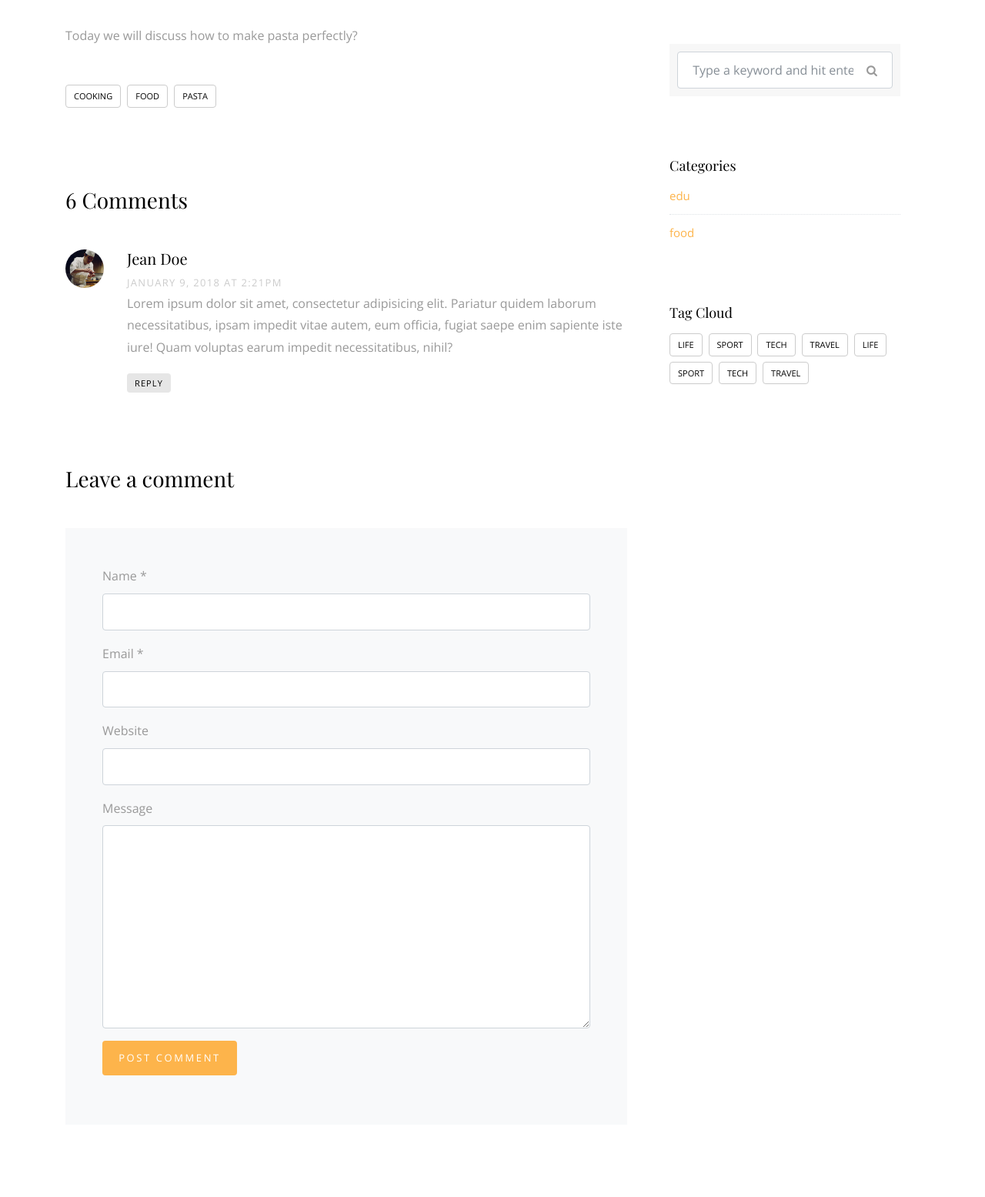
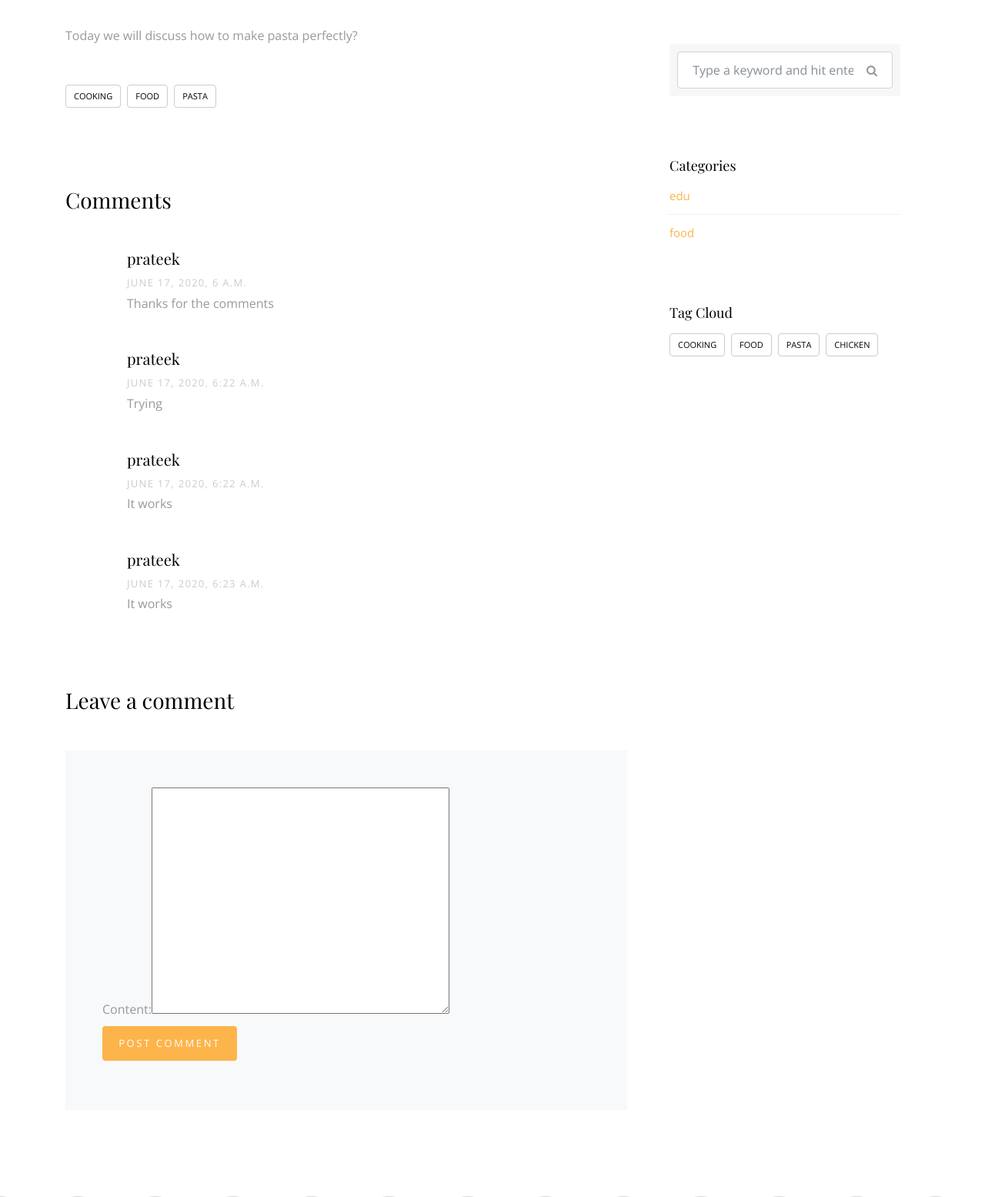
Before and after one commit to prateek-adhikari/restaurant, a Django app: page /blog/1 in a window 1280 px wide. Shown: the part 720-2275 px from the top of the page at 77% size. Run offline with Django 3.2, Linux system fonts and the light colour scheme; data comes from the database, SQL or seed files in the repository; both versions use the stored data as it was after the commit; parts of the project's set-up code (start-up, migrations or seed data) failed here and were passed over; some libraries are stand-ins or nearby versions; some web fonts are replaced.

Commit message:
Adding Comments

```diff
--- a/blog/admin.py
+++ b/blog/admin.py
@@ -1,8 +1,9 @@
 from django.contrib import admin
-from blog.models import Post,Category
+from blog.models import Post,Category,Comment
 # Register your models here.
 
 admin.site.register([
     Post,
     Category,
+    Comment,
 ])
--- /dev/null
+++ b/blog/forms.py
@@ -0,0 +1,8 @@
+from django import forms
+from blog.models import Comment
+class CommentForm(forms.ModelForm):
+    class Meta:
+        model = Comment
+        fields = [
+            'content',
+        ]
--- a/blog/models.py
+++ b/blog/models.py
@@ -17,3 +17,11 @@
     category_name = models.CharField(max_length=50)
     def __str__(self):
         return self.category_name
+
+class Comment(models.Model):
+    user = models.ForeignKey(User, on_delete=models.CASCADE)
+    post = models.ForeignKey(Post, on_delete=models.CASCADE)
+    content = models.TextField()
+    created = models.DateTimeField(auto_now_add=True)
+    def __str__(self):
+        return self.content
--- a/blog/templates/blog/blog-single.html
+++ b/blog/templates/blog/blog-single.html
@@ -30,54 +30,33 @@
                     <div class="tag-widget post-tag-container mb-5 mt-5">
                         <div class="tagcloud">
                             {% for tag in post.tags.all %}
-                            <a href="#" class="tag-cloud-link">{{tag}}</a> {% endfor %}
+                            <a href="{% url 'postbytag' tag%}" class="tag-cloud-link">{{tag}}</a> {% endfor %}
                         </div>
                     </div>
 
 
                     <div class="pt-5 mt-5">
-                        <h3 class="mb-5">6 Comments</h3>
+                        <h3 class="mb-5">Comments</h3>
                         <ul class="comment-list">
+                            {% for comment in comments %}
                             <li class="comment">
-                                <div class="vcard bio">
-                                    <img src="img/person_1.jpg" alt="Image placeholder">
-                                </div>
                                 <div class="comment-body">
-                                    <h3>Jean Doe</h3>
-                                    <div class="meta">January 9, 2018 at 2:21pm</div>
-                                    <p>Lorem ipsum dolor sit amet, consectetur adipisicing elit. Pariatur quidem laborum necessitatibus, ipsam impedit vitae autem, eum officia, fugiat saepe enim sapiente iste iure! Quam voluptas earum impedit necessitatibus,
-                                        nihil?
-                                    </p>
-                                    <p><a href="#" class="reply">Reply</a></p>
+                                    <h3>{{comment.user}}</h3>
+                                    <div class="meta">{{comment.created}}</div>
+                                    <p>{{comment.content}}</p>
                                 </div>
                             </li>
+                            {% endfor %}
                         </ul>
                         <!-- END comment-list -->
 
                         <div class="comment-form-wrap pt-5">
                             <h3 class="mb-5">Leave a comment</h3>
-                            <form action="#" class="p-5 bg-light">
-                                <div class="form-group">
-                                    <label for="name">Name *</label>
-                                    <input type="text" class="form-control" id="name">
-                                </div>
-                                <div class="form-group">
-                                    <label for="email">Email *</label>
-                                    <input type="email" class="form-control" id="email">
-                                </div>
-                                <div class="form-group">
-                                    <label for="website">Website</label>
-                                    <input type="url" class="form-control" id="website">
-                                </div>
-
-                                <div class="form-group">
-                                    <label for="message">Message</label>
-                                    <textarea name="" id="message" cols="30" rows="10" class="form-control"></textarea>
-                                </div>
+                            <form action="" method="POST" class="p-5 bg-light">
+                                {% csrf_token %} {{comment_form}}
                                 <div class="form-group">
                                     <input type="submit" value="Post Comment" class="btn btn-primary">
                                 </div>
-
                             </form>
                         </div>
                     </div>
@@ -97,7 +76,7 @@
                         <div class="categories">
                             <h3>Categories</h3>
                             {% for category in categories %}
-                            <li><a href="#">{{category.category_name}}</a></li>
+                            <li><a href="{% url 'postbycategory' category.category_name %}">{{category.category_name}}</a></li>
                             {% endfor %}
                         </div>
                     </div>
@@ -105,14 +84,8 @@
                     <div class="sidebar-box">
                         <h3>Tag Cloud</h3>
                         <div class="tagcloud">
-                            <a href="#" class="tag-cloud-link">Life</a>
-                            <a href="#" class="tag-cloud-link">Sport</a>
-                            <a href="#" class="tag-cloud-link">Tech</a>
-                            <a href="#" class="tag-cloud-link">Travel</a>
-                            <a href="#" class="tag-cloud-link">Life</a>
-                            <a href="#" class="tag-cloud-link">Sport</a>
-                            <a href="#" class="tag-cloud-link">Tech</a>
-                            <a href="#" class="tag-cloud-link">Travel</a>
+                            {% for tag in all_tags%}
+                            <a href="{% url 'postbytag' tag %}" class="tag-cloud-link">{{tag}}</a> {% endfor %}
                         </div>
                     </div>
 
--- a/blog/urls.py
+++ b/blog/urls.py
@@ -3,4 +3,6 @@
 urlpatterns = [
     path('', views.post_list, name="postlist"),
     path('<int:pk>', views.post_detail, name="postdetail"),
+    path('tag/<slug:tag>', views.post_by_tag, name="postbytag"),
+    path('category/<slug:category>', views.post_by_category, name="postbycategory"),
 ]
--- a/blog/views.py
+++ b/blog/views.py
@@ -1,18 +1,52 @@
 from django.shortcuts import render
-from blog.models import Post,Category
+from django.core.paginator import Paginator
+from blog.models import Post,Category, Comment
+from taggit.models import Tag
+from blog.forms import CommentForm
 # Create your views here.
 def post_list(request):
     post = Post.objects.all()
+    paginator = Paginator(post, 1)
+    page = request.GET.get('page')
+    posts = paginator.get_page(page)
     context = {
-        "post": post
+        "post": post,
     }
     return render(request, 'blog/blog.html', context)
 
 def post_detail(request, pk):
     post = Post.objects.get(pk=pk)
     categories = Category.objects.all()
+    all_tags = Tag.objects.all()
+    comments = Comment.objects.filter(post=post)
+    comment_form = CommentForm()
+    if request.method=="POST":
+        comment_form = CommentForm(request.POST)
+        if comment_form.is_valid():
+            new_comment = comment_form.save(commit=False)
+            new_comment.user = request.user
+            new_comment.post = post
+            new_comment.save()
     context = {
         "post": post,
-        "categories": categories
+        "categories": categories,
+        "all_tags": all_tags,
+        "comments": comments,
+        "comment_form": comment_form
     }
     return render(request, 'blog/blog-single.html', context)
+
+def post_by_tag(request, tag):
+    post = Post.objects.filter(tags__name__in=[tag])
+    context = {
+        "post": post
+    }
+    return render(request, 'blog/blog.html', context)
+
+
+def post_by_category(request, category):
+    post = Post.objects.filter(category__category_name=category)
+    context = {
+        "post": post
+    }
+    return render(request, 'blog/blog.html', context)
```
Also changed, not shown: blog/templates/blog/blog.html (+20 -14 lines), blog/migrations/0004_comment.py (added), db.sqlite3, media/blog/chicken.jpg (added).
